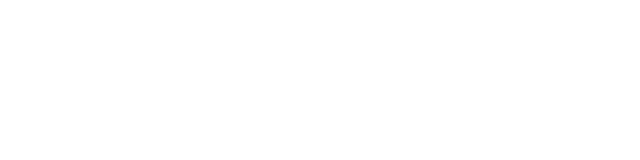
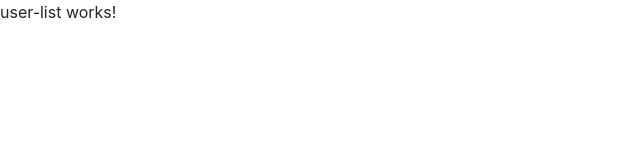
Before and after one commit to OdMatheuS/ProjetoHBT, an Angular app: page / in a window 1280 px wide. Shown: the top 160 px of the page, without its empty margins (0-640 px from the left). Built offline with nearby package versions, Linux system fonts and the light colour scheme.

Commit message:
Criação de uma interface para poder tipar os dados do arquvio Json Usuarios

```diff
--- a/src/app/app.component.html
+++ b/src/app/app.component.html
@@ -1 +1,2 @@
+<app-user-list></app-user-list>
 <router-outlet></router-outlet>
```
Also changed, not shown: src/app/user-list/user-model.ts (added, +8 -0 lines).
